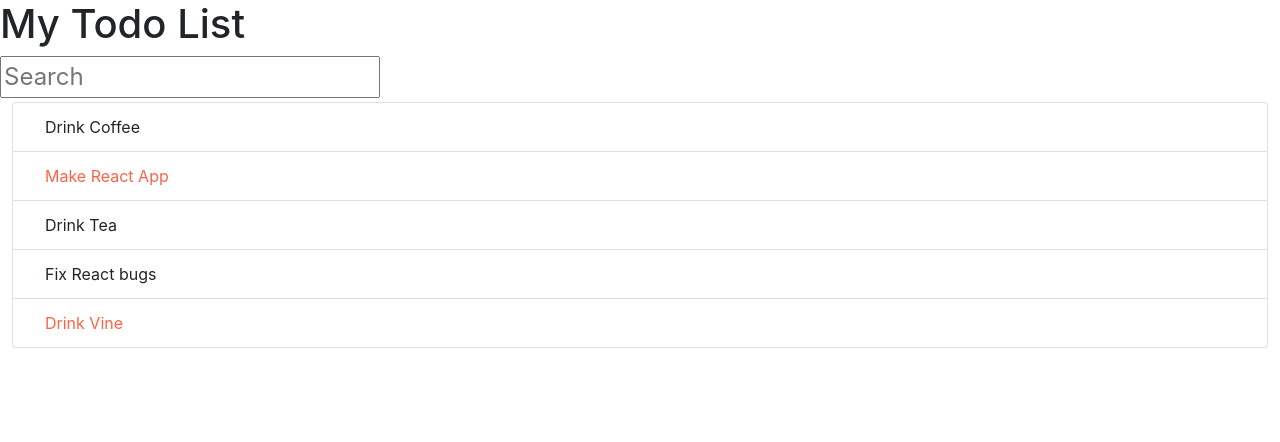
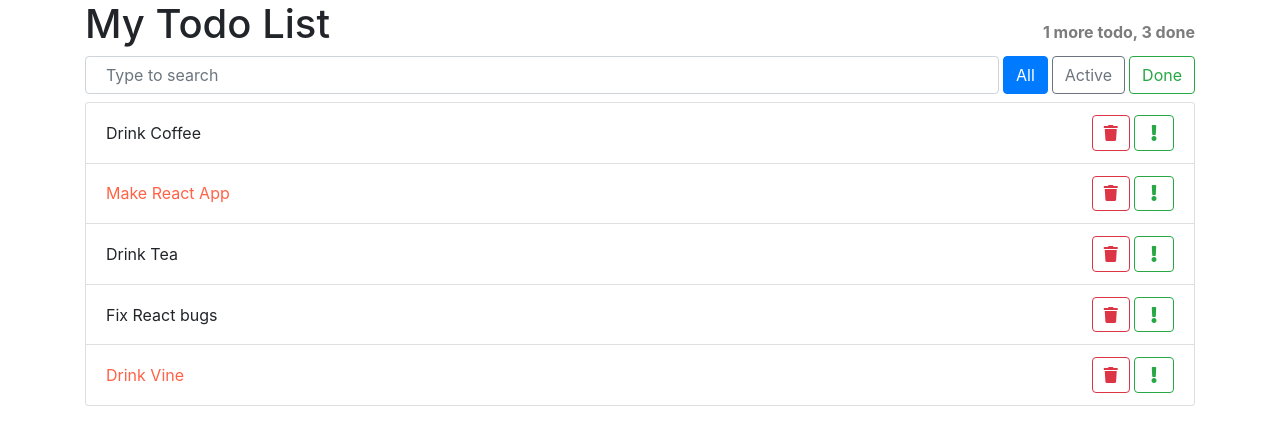
Before and after one commit to ilya-artdesigner/todo-app, a React app: page / in a window 1280 px wide. Built offline with nearby package versions, Linux system fonts and the light colour scheme.

Commit message:
include css

```diff
--- a/public/index.html
+++ b/public/index.html
@@ -4,7 +4,7 @@
     <meta charset="utf-8" />
     <meta name="viewport" content="width=device-width, initial-scale=1" />
     <link rel="stylesheet" href="https://stackpath.bootstrapcdn.com/bootstrap/4.5.2/css/bootstrap.min.css">
-    <link rel="stylesheet" href="https://stackpath.bootstrapcdn.com/font-awesome/4.7.0/css/font-awesome.min.css">
+    <link rel="stylesheet" href="https://cdnjs.cloudflare.com/ajax/libs/font-awesome/5.15.1/css/all.min.css">
     <title>ToDo App</title>
   </head>
   <body>
--- /dev/null
+++ b/src/components/app-header.css
@@ -0,0 +1,4 @@
+.list-state {
+  font-weight: bold;
+  color: #7c7c7c;
+}
--- a/src/components/app-header.js
+++ b/src/components/app-header.js
@@ -1,8 +1,12 @@
 import React from 'react';
+import './app-header.css'
 
 const AppHeader = () => {
   return (
-    <h1>My Todo List</h1>
+    <div className="d-flex align-items-baseline justify-content-between">
+      <h1>My Todo List</h1>
+      <span className="list-state">1 more todo, 3 done</span>
+    </div>
   );
 };
 
--- /dev/null
+++ b/src/components/search-panel.css
@@ -0,0 +1,16 @@
+input {
+  font-size: 1rem;
+  padding: 0.25rem 0.75rem;
+}
+
+.list-controls button {
+  margin-left: 0.25rem;
+}
+
+.search-panel {
+  margin-bottom: 0.5rem;
+}
+
+.form-control {
+  padding: 0.375rem 1.25rem;
+}
--- a/src/components/search-panel.js
+++ b/src/components/search-panel.js
@@ -1,10 +1,18 @@
 import React from 'react';
+import './search-panel.css';
 
 const SearchPanel = () => {
-  const searchStyle = {fontSize: '1.5rem'};
-  const caption = "Search";
+  const caption = "Type to search";
+
   return (
-    <input style={searchStyle} placeholder={caption} />
+    <div className="d-flex justify-content-between align-items-center search-panel">
+      <input className="input-group form-control search" placeholder={caption} />
+      <section className="d-flex justify-content-between list-controls">
+        <button className="btn btn-primary">All</button>
+        <button className="btn btn-outline-secondary">Active</button>
+        <button className="btn btn-outline-success">Done</button>
+      </section>
+    </div>
   );
 };
 
--- a/src/components/todo-list-item.css
+++ b/src/components/todo-list-item.css
@@ -1,3 +1,3 @@
 .todo-list-item {
-  padding: 0.25rem 0.75rem;
+  padding: 0;
 }
--- a/src/components/todo-list-item.js
+++ b/src/components/todo-list-item.js
@@ -1,5 +1,5 @@
 import React from 'react';
-import './todo-list.css'
+import './todo-list-item.css'
 
 const TodoListItem = ({label, important = false}) => {
   const style = {
--- a/src/components/todo-list.css
+++ b/src/components/todo-list.css
@@ -1,4 +1,15 @@
 .todo-list,
 .todo-list-item {
-  padding: 0.25rem 0.75rem;
+  padding: 0;
 }
+
+.items-controls .btn {
+  padding: 0.3rem 1rem;
+}
+.items-controls .btn:first-child {
+  padding: 0.1rem 0.7rem;
+}
+
+.items-controls button {
+  margin-left: 0.25rem;
+}
--- a/src/components/todo-list.js
+++ b/src/components/todo-list.js
@@ -1,20 +1,24 @@
 import React from 'react';
 import TodoListItem from './todo-list-item';
-import './todo-list-item.css';
+import './todo-list.css';
 
 const TodoList = ({todos}) => {
 
   const list = todos.map( ({id, ...itemProps}) => {
     return (
-      <li className="list-group-item"
+      <li className="list-group-item d-flex justify-content-between align-items-center"
           key={id}>
         <TodoListItem { ...itemProps }/>
+        <section className="d-flex justify-content-between items-controls">
+          <button className="btn btn-outline-danger"><i className="fas fa-trash"></i></button>
+          <button className="btn btn-outline-success"><i className="fas fa-exclamation"></i></button>
+        </section>
       </li>
     );
   });
 
   return (
-    <ul className="list-group todo-list">
+    <ul className="list-group">
       { list }
     </ul>
   );
--- a/src/index.js
+++ b/src/index.js
@@ -18,7 +18,7 @@ const App = () => {
   ]
 
   return (
-    <div>
+    <div className="container">
       <AppHeader />
       <SearchPanel />
       <TodoList todos={todoData} />
```
